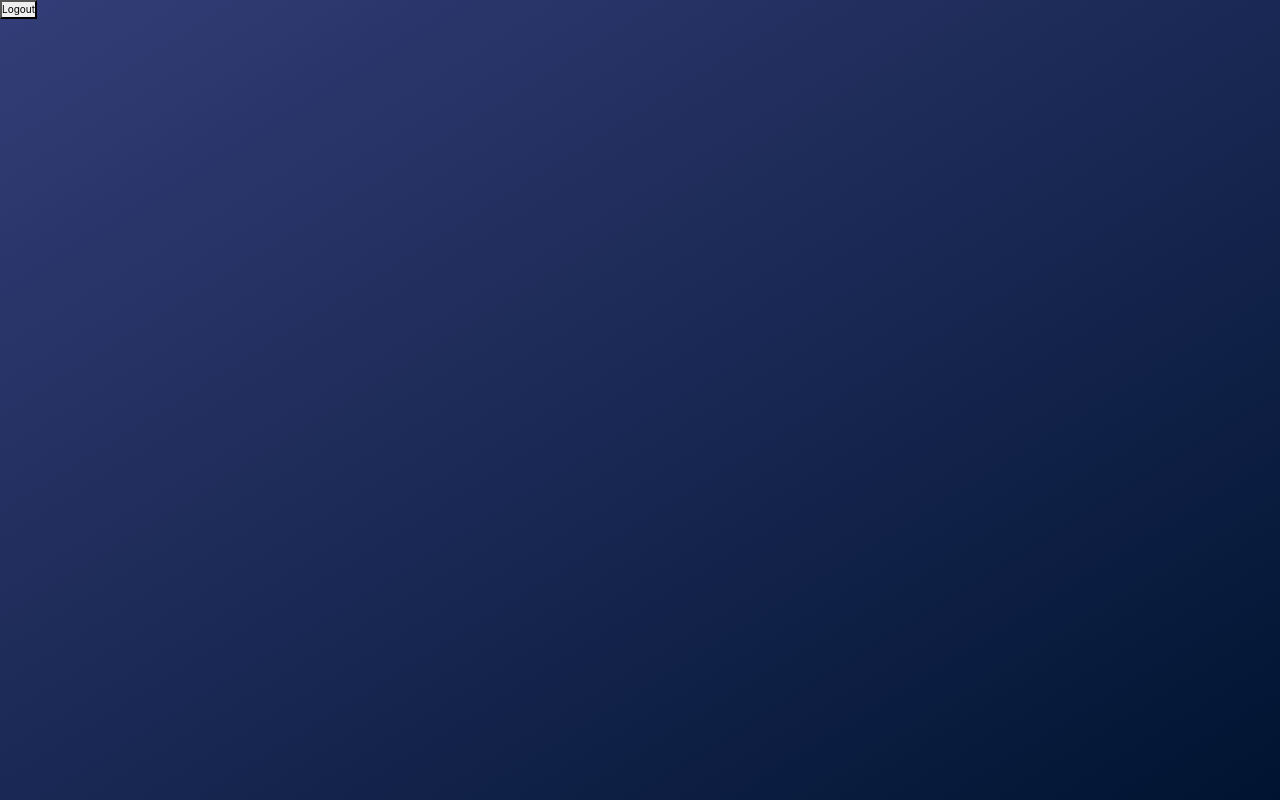
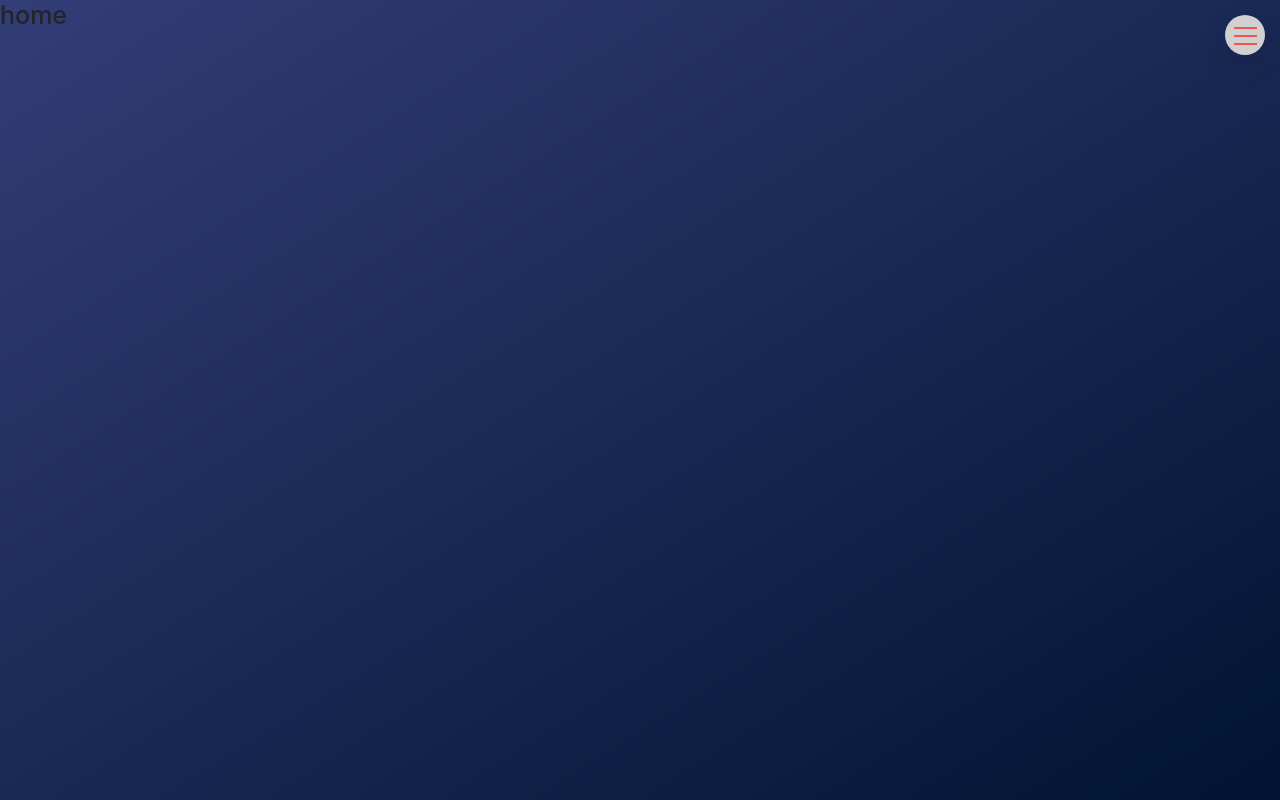
Before and after one commit to MLogan1998/seekr-client, a React (Create React App) app: page /home in a window 1280 px wide. Built offline with nearby package versions, Linux system fonts and the light colour scheme; sample sign-in values are in the browser's storage.

Commit message:
Navigation Complete

```diff
--- a/src/components/Seekr.js
+++ b/src/components/Seekr.js
@@ -3,13 +3,14 @@ import { Route, Redirect } from "react-router-dom"
 import { ApplicationViews } from "./ApplicationViews"
 import { Login } from "./auth/Login"
 import { Register } from "./auth/Register"
+import { NavBar } from "./navigation/NavBar"
 
 export const Seekr = () => (
     <>
         <Route render={() => {
             if (localStorage.getItem("s_token")) {
                 return <>
-                    {/* <Route component={NavBar} /> */}
+                    <Route component={NavBar} />
                     <Route render={props => <ApplicationViews {...props} />} />
                 </>
             } else {
--- a/src/components/home/Home.js
+++ b/src/components/home/Home.js
@@ -3,14 +3,7 @@ import React from "react"
 export const Home = props => {
   return (
     <>
-      <button className="log-link fakeLink"
-        onClick={() => {
-            localStorage.removeItem("s_token")
-            localStorage.removeItem("user_id")
-            localStorage.removeItem("seekr")
-            props.history.push({ pathname: "/" })
-        }}
-    >Logout</button>
+      <h1>home</h1>
     </>
   )
 }
--- /dev/null
+++ b/src/components/navigation/NavBar.js
@@ -0,0 +1,35 @@
+import React from 'react';
+import { Link } from 'react-router-dom'
+
+export const NavBar = (props) => {
+
+  const onClickEvent = () => {
+    const navButtons = document.getElementById("navi-toggle");
+    navButtons.checked = false;
+  }
+
+  const handleLogOut = () => {
+    localStorage.removeItem("s_token")
+    localStorage.removeItem("user_id")
+    localStorage.removeItem("seekr")
+    props.history.push({ pathname: "/login" })
+  }
+
+  return (
+      <div class="navigation">
+        <input id="navi-toggle" type="checkbox" class="navigation__checkbox"></input>
+        <label for="navi-toggle" class="navigation__button">
+            <span class="navigation__icon">&nbsp;</span>
+        </label>
+        <div class="navigation__background">&nbsp;</div>
+          <nav class="navigation__nav">
+              <ul class="navigation__list">
+                  <li class="navigation__item"><a href="/home" class="navigation__link" onClick={onClickEvent}>Home</a></li>
+                  <li class="navigation__item"><a href="#" class="navigation__link" onClick={onClickEvent}>Swipe</a></li>
+                  <li class="navigation__item"><a href="#" class="navigation__link" onClick={onClickEvent}>Matches</a></li>
+                  <li class="navigation__item"><Link to="/register" class="navigation__link" onClick={handleLogOut}>Log Out</Link></li>
+              </ul>
+          </nav>
+        </div>
+  )
+}
--- /dev/null
+++ b/src/styles/components/_navbar.scss
@@ -0,0 +1,137 @@
+.navigation {
+
+  &__checkbox {
+    display: none;
+  }
+
+  &__button {
+    background-color: #d0d0d0;
+    height: 4rem;
+    width: 4em;
+    position: fixed;
+    top: 1.5rem;
+    right: 1.5rem;
+    border-radius: 50%;
+    z-index: 2000;
+    box-shadow: 0 1rem 3rem rgba(0, 0, 0, 0.1);
+    text-align: center;
+    cursor: pointer;
+  }
+
+  &__background {
+    height: 3rem;
+    width: 3rem;
+    border-radius: 50%;
+    position: fixed;
+    top: 2rem;
+    right: 2rem;
+    background-image: radial-gradient(#ac3535, #ff6d6d);
+    z-index: 1000;
+    transition: transform 1.3s
+  }
+
+  &__nav {
+    height: 100vh;
+    position: fixed;
+    top: 0;
+    left: 0;
+    z-index: 1500;
+    opacity: 0;
+    width: 0;
+    transition: all .8s cubic-bezier(0.68, -0.55, 0.265, 1.55);
+  }
+
+  &__list {
+    position: absolute;
+    top: 50%;
+    left: 50%;
+    transform: translate(-50%, -50%);
+    list-style: none;
+    text-align: center;
+    width: 100%;
+  }
+
+  &__item {
+    margin: 1rem;
+  }
+
+  &__link {
+    &:link,
+    &:visited {
+    display: inline-block;
+    font-size: 2.5rem;
+    font-family: 'Poppins';
+    font-weight: 400;
+    padding: 1rem 2rem;
+    color: white;
+    text-decoration: none;
+    text-transform: uppercase;
+    background-image: linear-gradient(120deg, transparent 0%, transparent 50%, #fff 50%);
+    background-size: 235%;
+    transition: all .4s;
+  }
+  &:hover,
+  &:active {
+    background-position: 100%;
+    color: #F05454;
+    transform: translateX(1rem);
+    }
+  }
+
+  &__checkbox:checked ~ &__background {
+    transform: scale(80);
+  }
+
+  &__checkbox:checked ~ &__nav {
+    opacity: 1;
+    width: 100%;
+  }
+
+  &__icon {
+    position: relative;
+    margin-top: 2rem;
+
+    &,
+    &::before,
+    &::after {
+      width: 2.3rem;
+      height: .15rem;
+      background-color: #F05454;
+      display: inline-block;
+    }
+
+    &::before,
+    &::after {
+      content: "";
+      position: absolute;
+      left: 0;
+      transition: all .2s;
+    }
+
+    &::before { top: -.8rem; }
+
+    &::after { top: .8rem; }
+  }
+
+  &__button::hover &__icon::before {
+    top: -1;
+  }
+
+  &__button::hover &__icon::after {
+    top: 1;
+  }
+
+  &__checkbox:checked + &__button &__icon {
+    background-color: transparent;
+  }
+
+  &__checkbox:checked + &__button &__icon::before {
+    top: 0;
+    transform: rotate(135deg);
+  }
+
+  &__checkbox:checked + &__button &__icon::after {
+    top: 0;
+    transform: rotate(-135deg);
+  }
+}
--- a/src/styles/index.scss
+++ b/src/styles/index.scss
@@ -11,3 +11,4 @@
 
 
 @import './components/button';
+@import './components/navbar';
```
Also changed, not shown: src/components/ApplicationViews.js (+5 -5 lines), src/styles/layout/_typography.scss (+15 -0 lines).
